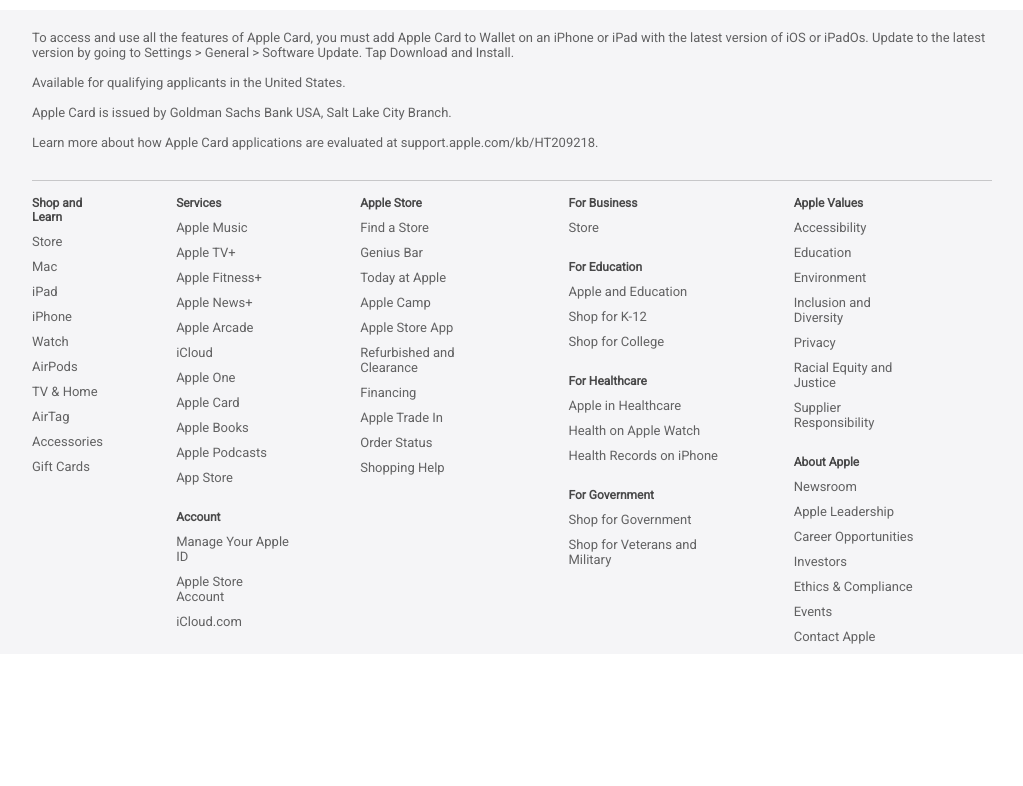
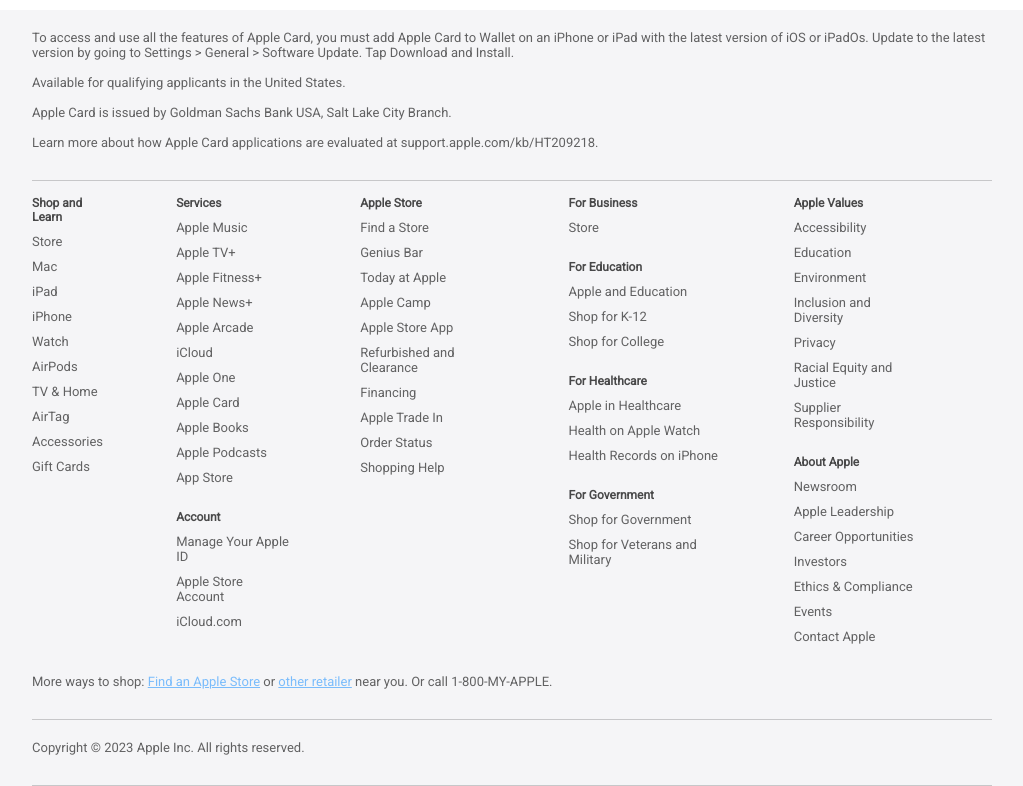
Before and after one commit to berksarimese/apple-homepage-clone, a plain HTML site: page index.html in a window 1280 px wide. Shown: the part 3607-4393 px from the top of the page, without its empty margins (128-1151 px from the left). Before the commit the page ends 4261 px from the top, so only its background shows below. Drawn offline with nearby package versions, Linux system fonts and the light colour scheme.

Commit message:
Minor Update

```diff
--- a/index.html
+++ b/index.html
@@ -354,6 +354,15 @@
                     </div>
                 </div>
             </div>
+            <div class="footer-container" style="background: none; flex-direction: column; border-bottom: solid 1px rgb(17, 17, 17, 0.2); padding: 20px 0px; gap: 5px;">
+                <div class="footer-text" style="text-decoration: none; cursor: default;">More ways to shop: <span class="link-span">Find an Apple Store</span>
+                    or <span class="link-span">other retailer</span> near you. Or call 1-800-MY-APPLE.
+                </div>
+            </div>
+            <div class="footer-container" style="background: none; flex-direction: column; border-bottom: solid 1px rgb(17, 17, 17, 0.2); padding: 20px 0px; gap: 5px;">
+                <div class="footer-text" style="text-decoration: none; cursor: default;">Copyright © 2023 Apple Inc. All rights reserved.
+                </div>
+            </div>
             <div class="footer-container-mobile" style="background: none; flex-direction: column; border-bottom: solid 1px rgb(17, 17, 17, 0.2); padding: 20px 0px; gap: 5px;">
                 <div class="footer-text" style="text-decoration: none; cursor: default;">More ways to shop: <span class="link-span">Find an Apple Store</span>
                     or <span class="link-span">other retailer</span> near you. Or call 1-800-MY-APPLE.
```
